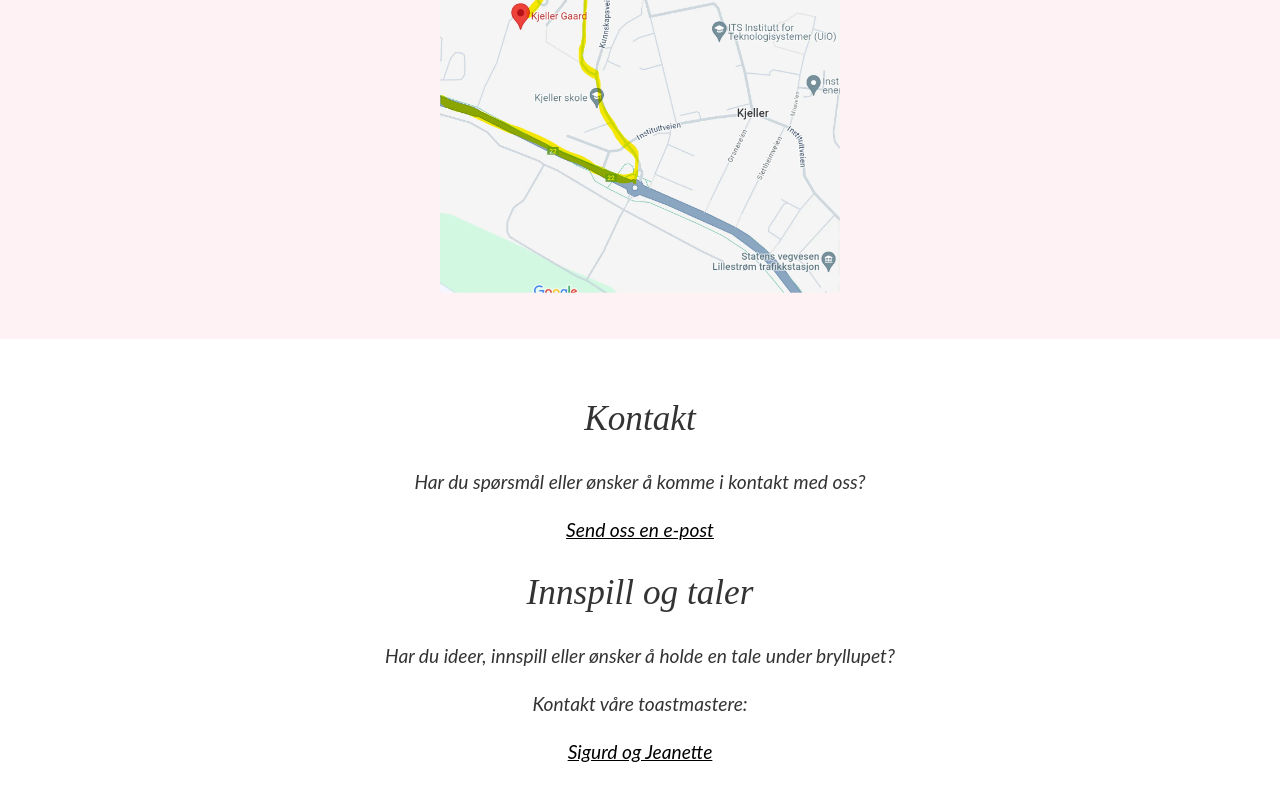
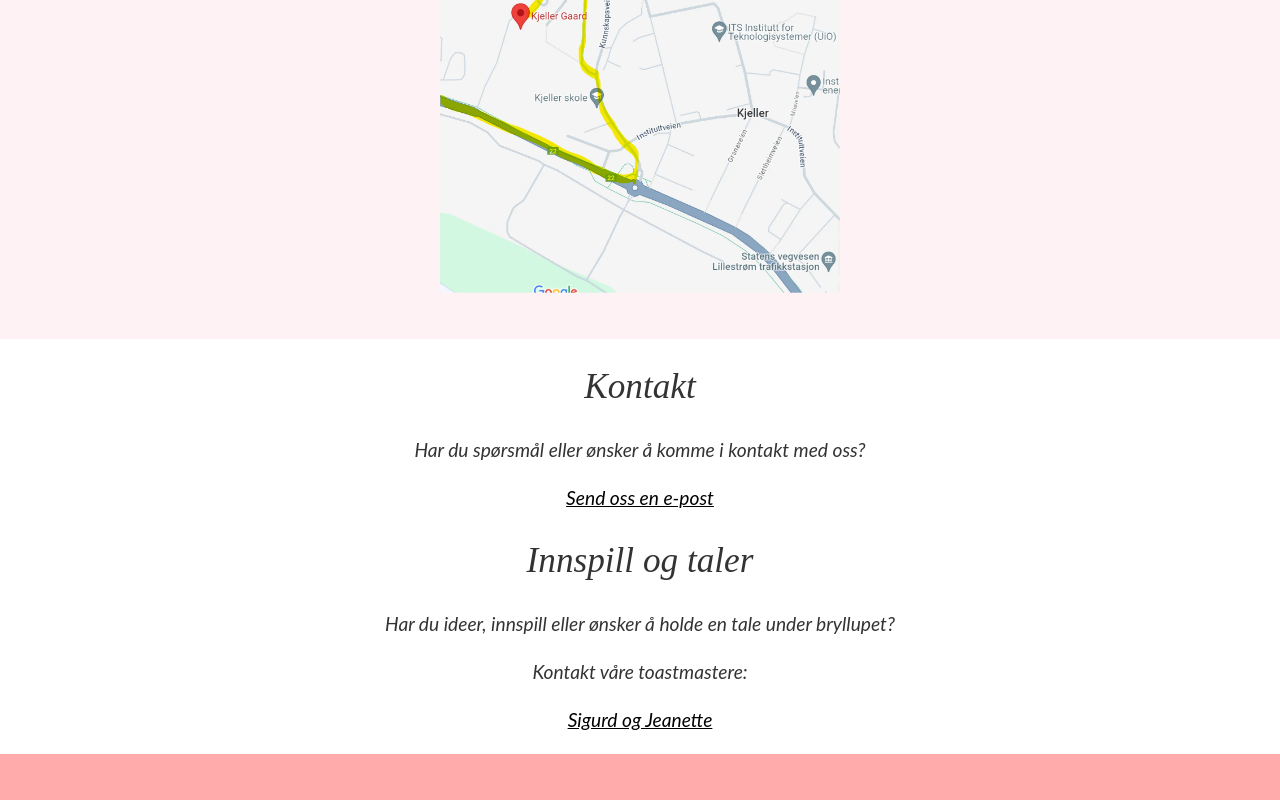
Before and after one commit to 181221/181221.github.io, a Vue app: page / in a window 1280 px wide. Shown: the part 2713-3513 px from the top of the page. After the commit the page ends 3467 px from the top, so only its background shows below. Built offline with nearby package versions, Linux system fonts and the light colour scheme; a web font is replaced by a local one.

Commit message:
fiks padding

```diff
--- a/src/components/WeddingFooter.vue
+++ b/src/components/WeddingFooter.vue
@@ -18,7 +18,7 @@
 
 <style scoped>
 .footer {
-  padding: 2em 0;
+  padding: 0 20px;
   color: var(--graa-tekst);
   background: white;
 }
```
